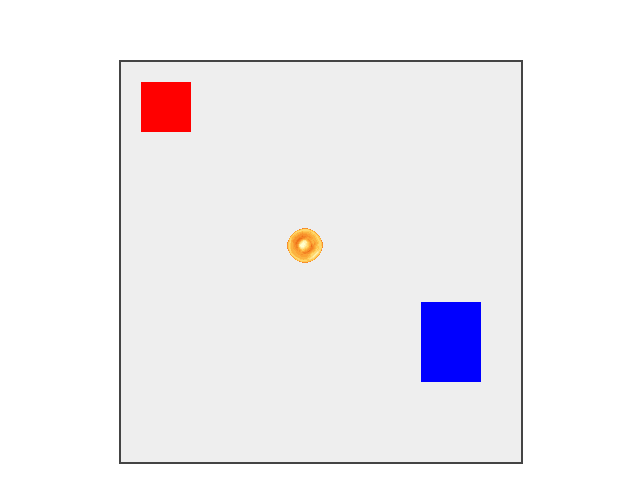
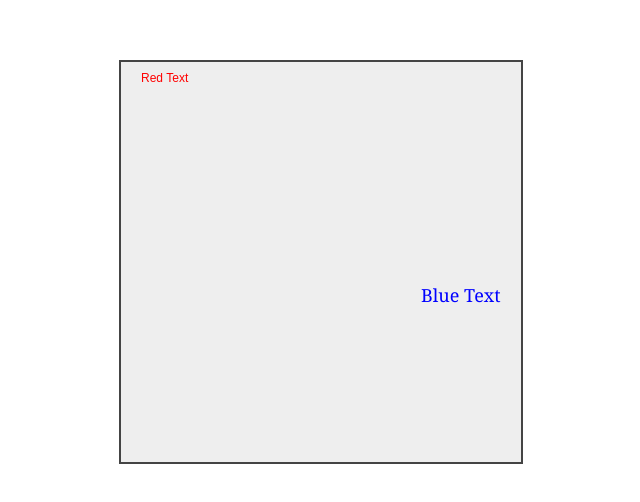
Before and after one commit to BlakeSimpson/Tophat.js, a plain HTML site: page examples/text/index.html in a window 1280 px wide. Shown: the part 140-642 px from the top of the page, without its empty margins (321-961 px from the left). Drawn offline with Linux system fonts and the light colour scheme.

Commit message:
Add text class

```diff
--- a/examples/entity/app.js
+++ b/examples/entity/index.js
@@ -8,7 +8,7 @@
     canvas.height = canvas.clientHeight;
     ctx = canvas.getContext( "2d" );
 
-    window.ctx = ctx;
+    th.ctx = ctx;
 
     red = new th.Entity( {
       x: 20,
@@ -40,8 +40,7 @@
   };
 
   function nextFrame () {
-    var frame = th.helpers.requestAnimationFrame();
-    frame( loop );
+    th.helpers.requestAnimationFrame( loop );
   }
 
   function loop () {
--- a/examples/entity/entity.html
+++ b/examples/text/index.html
@@ -2,15 +2,15 @@
   "http://www.w3.org/TR/html4/loose.dtd">
 <html>
 <head>
-  <title>Entity test</title>
+  <title>Text test</title>
 
   <link rel="stylesheet" type="text/css" href="../../res/css/tophat.css">
 
   <script type="text/javascript" src="../../src/base.js"></script>
-  <script type="text/javascript" src="../../src/entity.js"></script>
+  <script type="text/javascript" src="../../src/text.js"></script>
   <script type="text/javascript" src="../../src/helpers.js"></script>
 
-  <script type="text/javascript" src="app.js"></script>
+  <script type="text/javascript" src="index.js"></script>
 </head>
 <body>
   <canvas id="test">Your browser is not supported</canvas>
--- /dev/null
+++ b/examples/text/index.js
@@ -0,0 +1,59 @@
+(function( global ) {
+
+  var init, canvas, ctx, red, blue, cycled;
+
+  init = function () {
+    canvas = document.querySelector( "canvas" );
+    canvas.width = canvas.clientWidth;
+    canvas.height = canvas.clientHeight;
+    ctx = canvas.getContext( "2d" );
+
+    th.ctx = ctx;
+
+    red = new th.Text( {
+      x: 20,
+      y: 20,
+      color: "#f00"
+    } );
+    red.setContent( "Red Text" );
+
+    blue = new th.Text( {
+      x: 300,
+      y: 240,
+      color: "#00f",
+      content: "Blue Text",
+      fontSize: "18px",
+      fontFamily: "Georgia, serif"
+    } );
+
+    cycled = new th.Text( {
+      x: 160,
+      y: 160,
+      fontSize: "26px",
+      maxCycles: 50,
+      content: "Bye Bye"
+    } );
+
+    nextFrame();
+  };
+
+  function nextFrame () {
+    th.helpers.requestAnimationFrame( loop );
+  }
+
+  function loop () {
+    // Clear current frame
+    ctx.clearRect( 0, 0, canvas.width, canvas.height )
+
+    // Draw content
+    red.tick();
+    blue.tick();
+    cycled.tick();
+
+    // Next loop
+    nextFrame();
+  }
+
+  global.onload = init;
+
+})( this );
--- a/src/entity.js
+++ b/src/entity.js
@@ -40,7 +40,7 @@
      * Draw current entity to canvas
      */
     draw: function () {
-      var ctx = window.ctx;
+      var ctx = th.ctx;
 
       if ( this.color ) {
         this._drawShape( ctx );
--- a/src/helpers.js
+++ b/src/helpers.js
@@ -1,17 +1,19 @@
 (function( global ) {
 
   var helpers = {
-    requestAnimationFrame: function() {
-      return (
+    requestAnimationFrame: function( callback ) {
+      var func = (
           window.requestAnimationFrame       ||
           window.webkitRequestAnimationFrame ||
           window.mozRequestAnimationFrame    ||
           window.oRequestAnimationFrame      ||
           window.msRequestAnimationFrame     ||
-          function( callback ) {
-              window.setTimeout( callback, 1000 / 60 );
+          function( cb ) {
+              window.setTimeout( cb, 1000 / 60 );
           }
       );
+
+      return func( callback );
     },
 
     collision: function( entityA, entityB ) {
--- /dev/null
+++ b/src/text.js
@@ -0,0 +1,86 @@
+(function( global ) {
+
+  var Text = global.th.Klass.extend( {
+    init: function ( options ) {
+      this.active = true;
+      this.content = "";
+      this.color = "#000";
+      this.fontSize = "12px";
+      this.fontFamily = "sans-serif";
+      this.x = 0;
+      this.y = 0;
+
+      this.cyclesRun = 0;
+      this.maxCycles = null;
+
+      this.set( options );
+    },
+
+    /**
+     * @method tick
+     * Action for every game loop
+     */
+    tick: function () {
+      if ( !this.active ) { return;}
+
+      this.draw();
+      this._updateClock();
+    },
+
+    /**
+     * @method draw
+     * Draw current entity to canvas
+     */
+    draw: function () {
+      var ctx = th.ctx;
+
+      ctx.save();
+      ctx.fillStyle = this.color;
+      ctx.font = this.fontSize + " " + this.fontFamily;
+      ctx.fillText( this.content, this.x, this.y );
+      ctx.restore();
+    },
+
+    /**
+     * @method update
+     * @param {Number} x
+     * @param {Number} y
+     * Update the X/Y location attributes
+     */
+    update: function ( x, y ) {
+      this.x = x;
+      this.y = y;
+    },
+
+    /**
+     * @method setContent
+     * @param {String} content text
+     * Set the `content` variable accordingly
+     */
+    setContent: function ( content ) {
+      this.content = content;
+    },
+
+    /**
+     * @method _updateClock
+     * @private
+     * Updates cycles and sets active to false
+     * once limit is reached
+     */
+    _updateClock: function () {
+      if ( this.maxCycles === null ) { return;}
+
+      this.cyclesRun += 1;
+
+      if ( this.cyclesRun >= this.maxCycles ) {
+        this.active = false;
+        return true;
+      }
+
+      return false;
+    }
+  } );
+
+  global.th.Text = Text;
+
+})( this );
```
Also changed, not shown: examples/entity/index.html (added, +18 -0 lines), jasmine/SpecRunner.html (+2 -0 lines), jasmine/spec-helper.js (+7 -4 lines), jasmine/spec/text-spec.js (added, +50 -0 lines).
